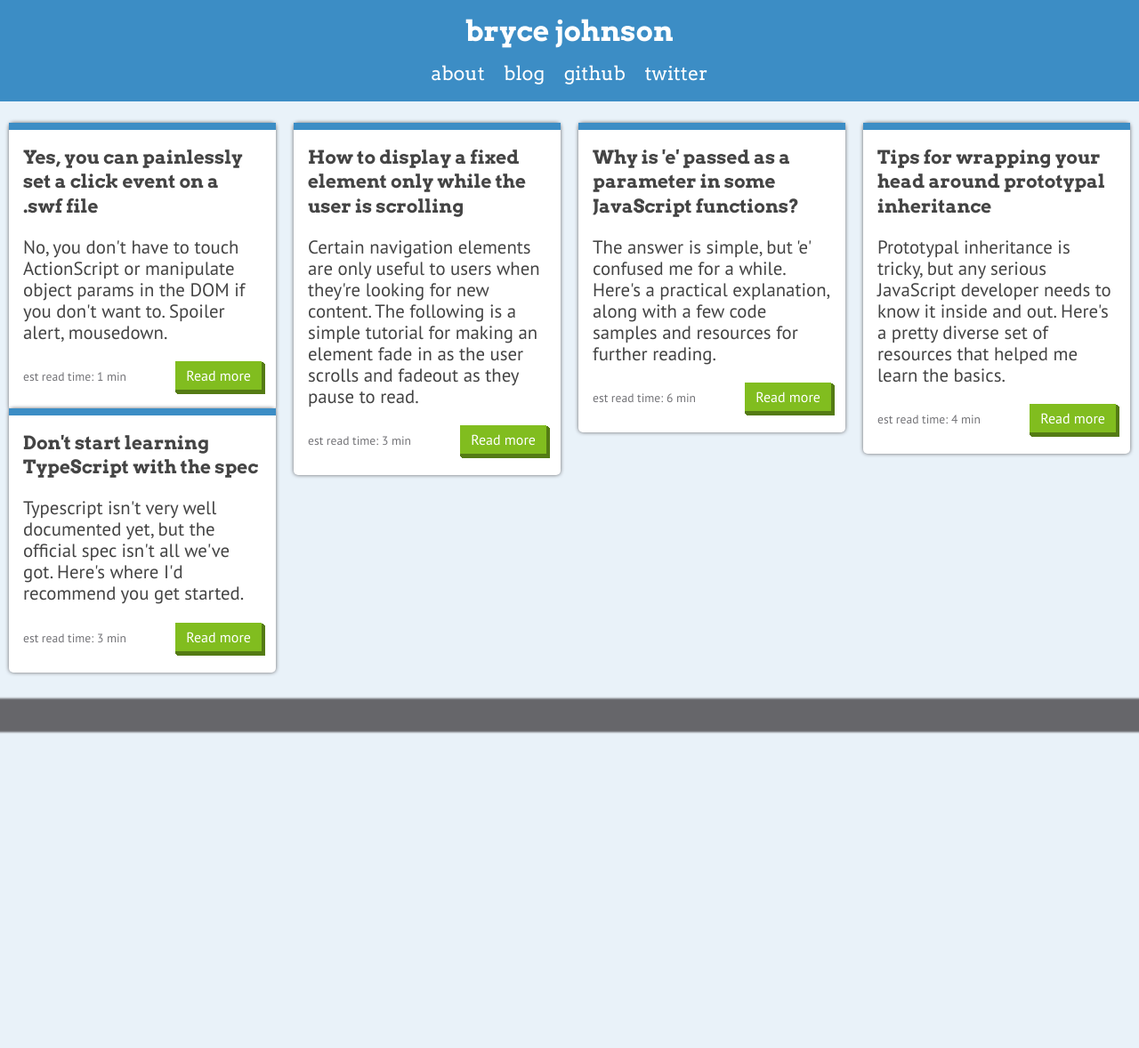
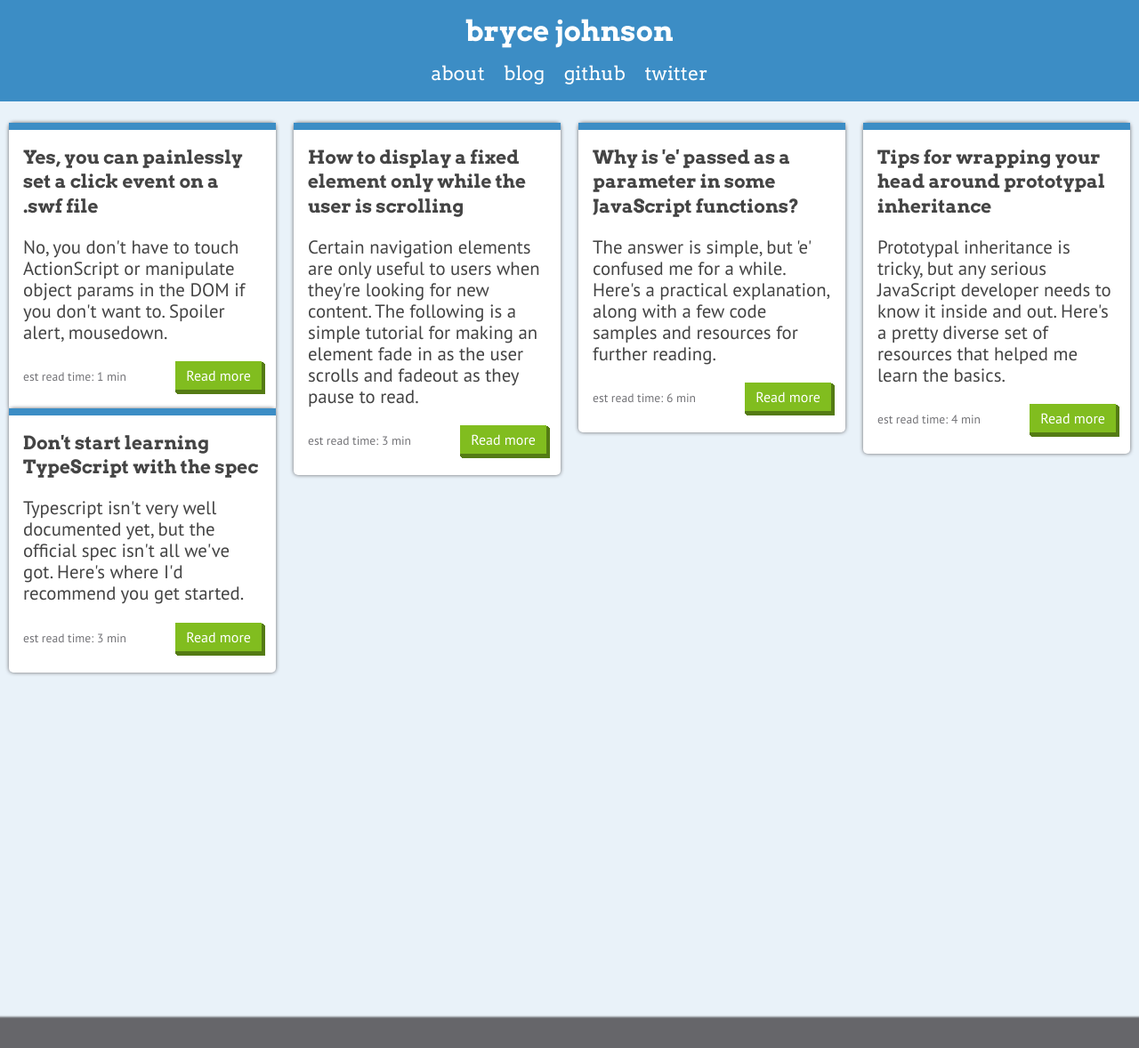
Before and after one commit to brycepj/devbryce-jekyll, a Jekyll site: the page built from index.html, in a window 1280 px wide. Shown: the whole page at 89% size. Built offline with Jekyll 4.4.1, drawn with Linux system fonts in a browser that asks for light colours; before the commit the page ends 900 px from its top, so only the background shows below that.

Commit message:
blank commit

```diff
--- a/css/style.css
+++ b/css/style.css
@@ -404,6 +404,7 @@ table {
   width: 96%;
   margin: 0 auto;
   padding: 0 .25em;
+  min-height: 1000px;
 }
 
 .post {
```
